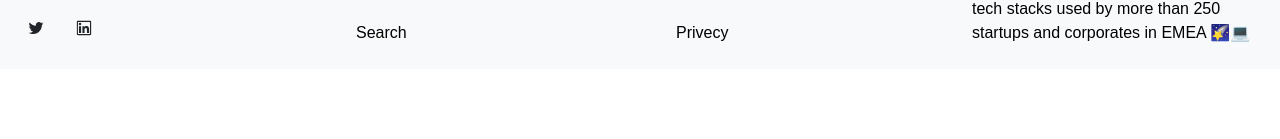
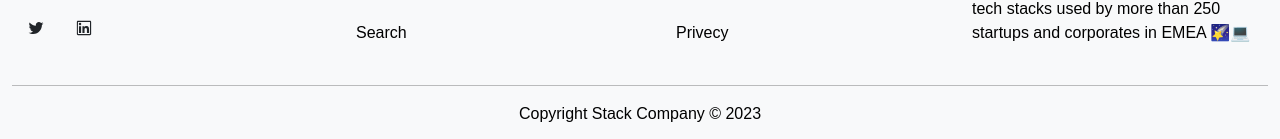
Before and after one commit to narozezzat/company-stack, a Next.js app: page / in a window 1280 px wide. Shown: the part 1214-1353 px from the top of the page. Before the commit the page ends 1283 px from the top, so only its background shows below. Built offline with nearby package versions, Linux system fonts and the light colour scheme.

Commit message:
finish footer

```diff
--- a/componenet/Footer.js
+++ b/componenet/Footer.js
@@ -37,7 +37,7 @@ function Footer() {
             <h3>Discover</h3>
             <div className="mx-4">
               <Link href="/" className="d-block my-4">Home</Link>
-              <Link href="#" className="mb-4">Search</Link>
+              <Link href="#">Search</Link>
             </div>
 
           </div>
@@ -46,7 +46,7 @@ function Footer() {
             <h3>Who we are</h3>
             <div className="mx-4">
               <Link href="/" className="d-block my-4">About</Link>
-              <Link href="#" className="mb-4">Privecy</Link>
+              <Link href="#">Privecy</Link>
             </div>
 
           </div>
@@ -63,6 +63,12 @@ function Footer() {
 
 
         </div>
+        <hr />
+        <div class="justify-content-center row">
+          <div class="text-center col-sm-12">
+            <p>Copyright Stack Company © 2023</p>
+          </div>
+        </div>
       </div>
     </>
   )
```
